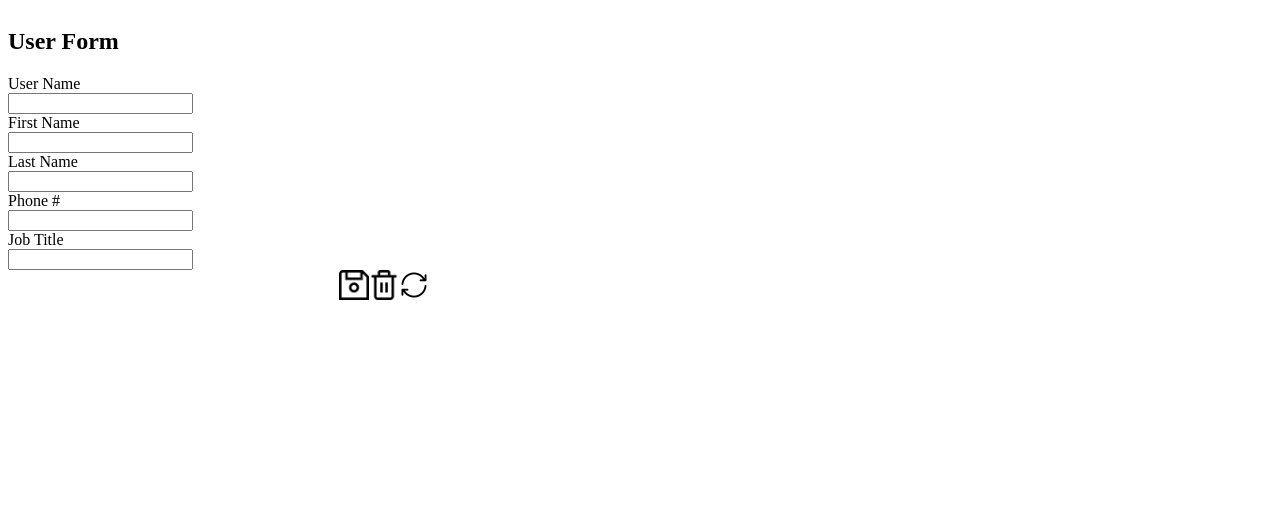
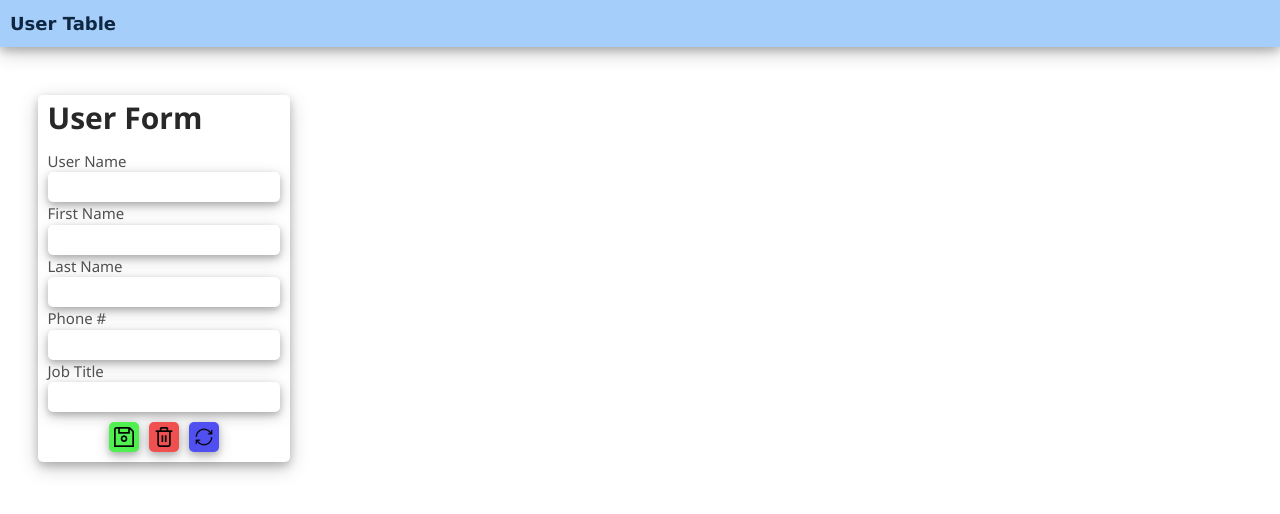
Before and after one commit to cvogel3434/mathewh, a plain HTML site: page page/index.html in a window 1280 px wide. Drawn offline with nearby package versions, Linux system fonts and the light colour scheme; no server answers.

Commit message:
Added styling changes to form & table

```diff
--- /dev/null
+++ b/page/bin/user-form.css
@@ -0,0 +1,59 @@
+
+/*Form Background Styling*/
+.user-form {
+    background-color: #fff;
+    border-radius: 5px;
+    padding-left: 10px;
+    padding-right: 10px;
+    padding-bottom: 10px;
+    width: fit-content;
+    color: rgb(80,80,80);
+    box-shadow: 0 4px 8px 0 var(--shadow-color), 0 6px 20px 0 var(--shadow-color);
+    font-family: 'Segoe UI', Tahoma, Geneva, Verdana, sans-serif;
+}
+.user-form h2 {
+    font-weight: 600;
+    color: rgb(40,40,40)
+}
+
+/*Input Box Styling*/
+input {
+    border-radius: 5px;
+    padding: 5px;
+    padding-top: 15px;
+    padding-bottom: 15px;
+    margin-top: 5px;
+    margin-bottom: 5px;
+    font-weight: 400;
+    border-style: hidden;
+    height: 25px;
+    box-shadow: 0 3px 6px 0 var(--shadow-color), 0 4px 15px 0 var(--shadow-color);
+}
+.form-inputs>div {
+    font-weight: 550;
+}
+
+/*Button Styling*/
+.form-button{
+    width:30px;
+    padding: 5px;
+    background-color: #fff;
+    border-radius: 5px;
+    margin-top: 10px;
+    margin-left: 5px;
+    margin-right: 5px;
+    box-shadow: 0 3px 6px 0 var(--shadow-color), 0 4px 15px 0 var(--shadow-color);
+}
+
+/*Styling for individual buttons*/
+.form-remove {
+    background-color: rgb(240, 80, 80);
+}
+
+.form-update {
+    background-color: rgb(80, 240, 80);
+}
+
+.form-clear {
+    background-color: rgb(80, 80, 240);
+}
--- a/page/bin/vg-tables.css
+++ b/page/bin/vg-tables.css
@@ -1,10 +1,20 @@
-.vg-gentable{
+/*Table Base Styling*/
+.vg-gentable {
+    width: fit-content;
+    height: fit-content;
+    border-radius: 5px;
+    font-family: 'Segoe UI', Tahoma, Geneva, Verdana, sans-serif;
+    box-shadow: 0 3px 6px 0 var(--shadow-color), 0 4px 15px 0 var(--shadow-color);
 }
+
+/*Table Row Styling*/
 .vg-gentable>div{
     display:flex;
-    min-width:100%;
     width:fit-content;
-    padding: 3px;
+    padding: 10px;
+}
+
+.vg-gentable-row{
     border-bottom: 1px solid var(--background-dark);
 }
 
@@ -20,12 +30,20 @@
     background-color: var(--highlight-color);
     cursor: pointer;
 }
+
+/*Table Header Styling*/
 .vg-gentable>.vg-gentable-header:hover{
-    background-color: lightgrey;
+    background-color: var(--background-color);
     cursor:default;
 }
 .vg-gentable-header{
     position: sticky;
     top: 0;
-    background-color: lightgrey;
+    background-color: var(--background-color);
+    color: var(--main-text-color);
+    font-weight: 600;
+    text-transform: uppercase;
+    border-top-left-radius: 5px;
+    border-top-right-radius: 5px;
+    box-shadow: 0 4px 2px -2px var(--shadow-color), 0 4px 2px -2px var(--shadow-color);
 }
--- a/page/bin/vhc-tables.js
+++ b/page/bin/vhc-tables.js
@@ -50,6 +50,7 @@ var BUILDdistable=({list,cont,header=false,rowclass=false,map=(obj)=>{return obj
   for(let x=1;x<list.length;x++){// financing
     cont.appendChild(SETrowFROMobject(map(list[x]),false));
     if(rowclass){cont.lastChild.classList.add(rowclass)}
+    cont.lastChild.className = "vg-gentable-row";
     cont.lastChild.addEventListener('click',(ele)=>{
       eve(list[x]);
     });
--- a/page/index.html
+++ b/page/index.html
@@ -4,22 +4,37 @@
     <meta charset="utf-8">
     <title></title>
     <link rel="stylesheet" href="./bin/vg-tables.css" />
+    <link rel="stylesheet" href="./bin/user-form.css" />
+    <link rel="stylesheet" href="https://www.w3schools.com/w3css/4/w3.css">
     <style>
+      :root {
+        --highlight-color: rgb(195, 195, 195);
+        --background-dark: rgb(20, 20, 20);
+        --background-color: #A5CEFA;
+        --main-text-color: #102742;
+        --shadow-color: rgba(0, 0, 0, 0.2);
+      }
       #user-cont{
         display: grid;
         grid-template-columns: 1fr 2fr;
+        padding: 2.5em;
       }
       .form-action-bar{
         display:flex;
-        justify-content: flex-end;
+        justify-content: center;
       }
-      .form-button{
-        width:30px;
+      .title-bar {
+        padding: 10px;
+        background-color: var(--background-color);
+        color: var(--main-text-color);
+        font-weight: 700;
+        font-size: large;
+        box-shadow: 0 4px 8px 0 var(--shadow-color), 0 6px 20px 0 var(--shadow-color);
       }
     </style>
   </head>
   <body>
-
+    <div class = "title-bar">User Table</div>
   </body>
   <script type="module" src="index.js"></script>
 </html>
```
